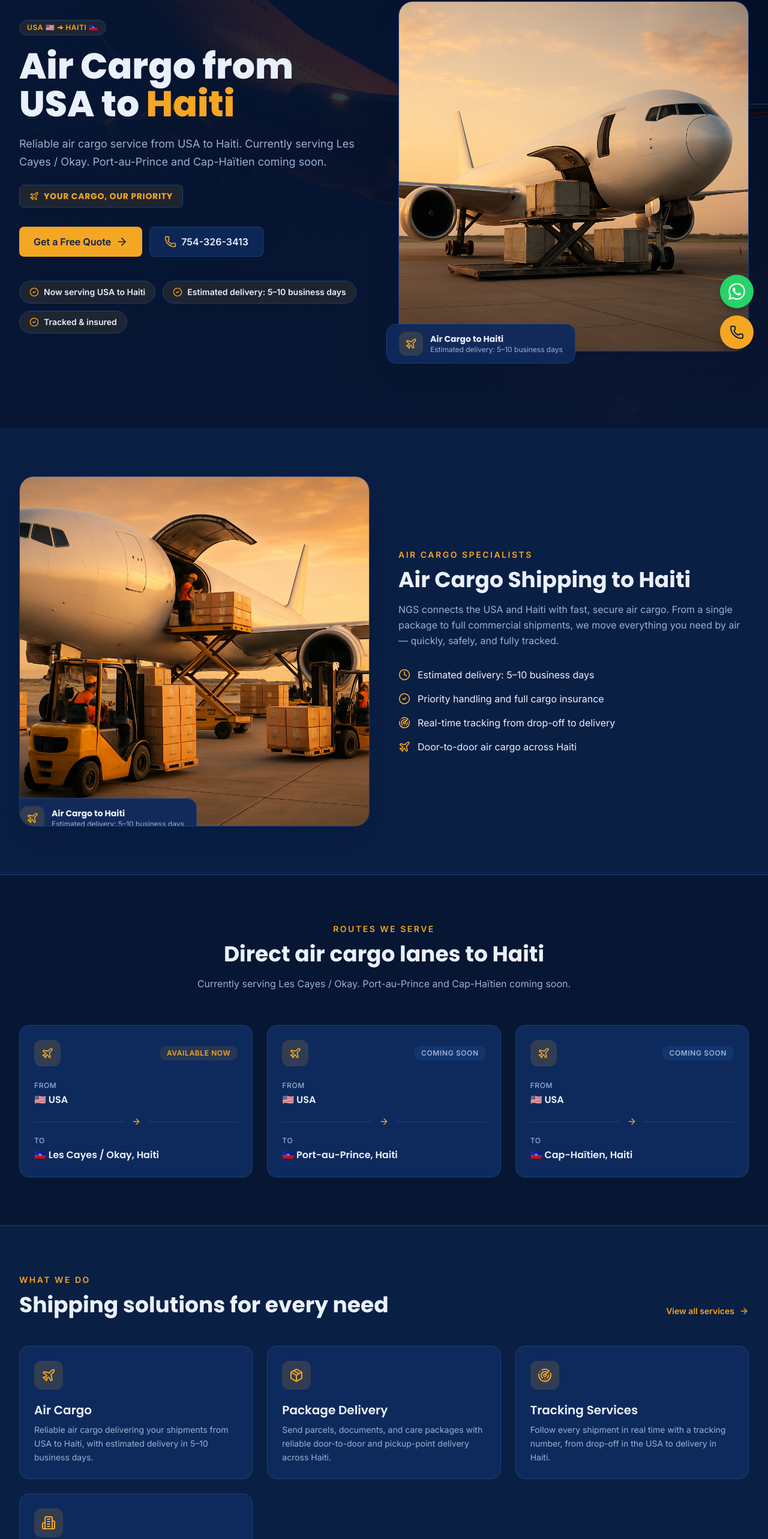
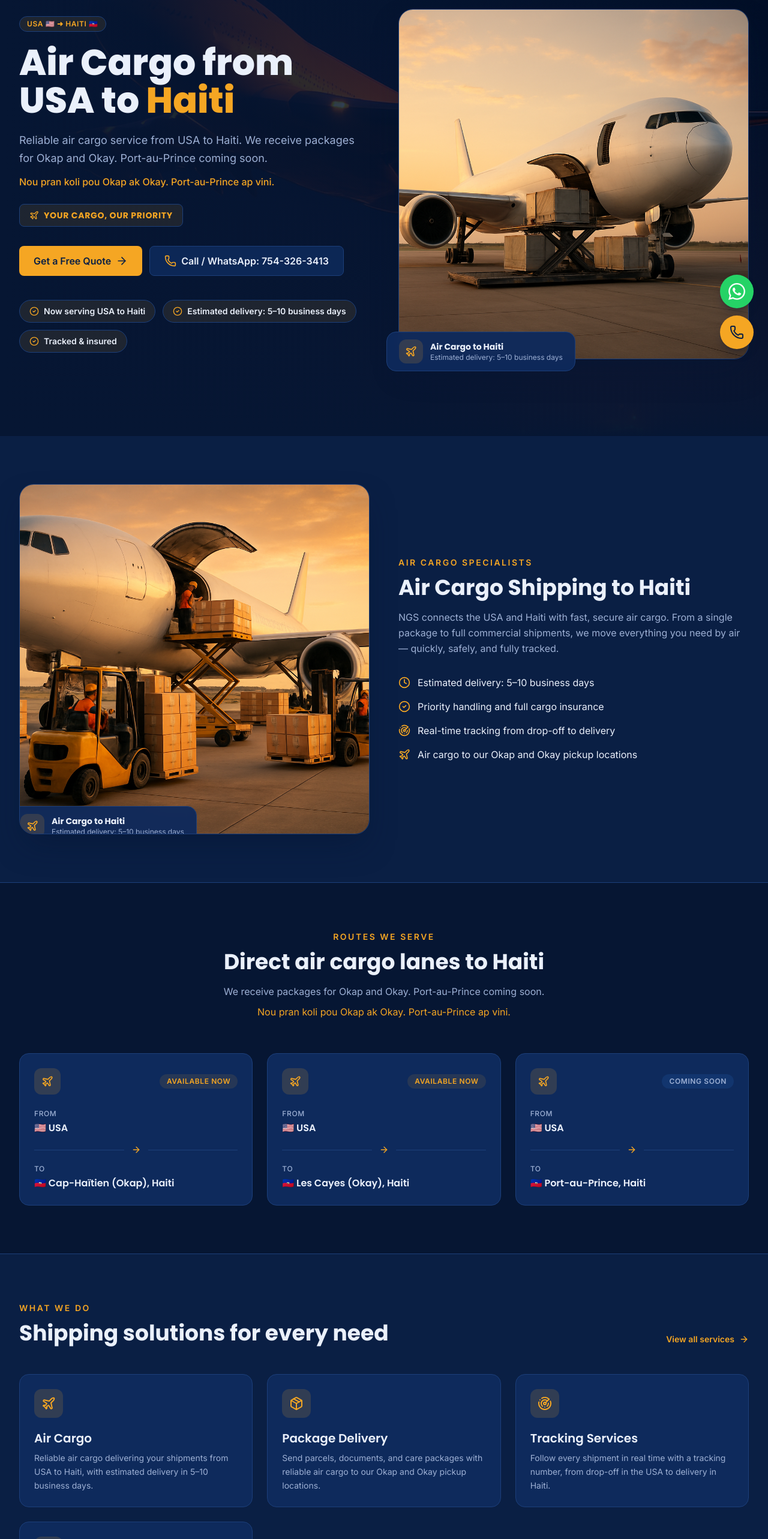
Before and after one commit to Mardochev/ngs-shipping-website, a Next.js app: page / in a window 1280 px wide. Shown: the part 194-2760 px from the top of the page at 60% size. Built offline with nearby package versions, Linux system fonts and the light colour scheme; no server answers.

Commit message:
feat: enhance contact page and update air cargo info
Co-authored-by: Mardochev <289339862+Mardochev@users.noreply.github.com>

```diff
--- a/app/(public)/contact/page.tsx
+++ b/app/(public)/contact/page.tsx
@@ -1,5 +1,5 @@
 import type { Metadata } from "next"
-import { Phone, Mail, MapPin, Clock, MessageCircle } from "lucide-react"
+import { Phone, Mail, MapPin, Clock, MessageCircle, Globe } from "lucide-react"
 import { PageHeader } from "@/components/page-header"
 import { ContactForm } from "@/components/contact-form"
 import { site } from "@/lib/site"
@@ -38,7 +38,7 @@ export default function ContactPage() {
                     <Phone className="h-5 w-5" aria-hidden="true" />
                   </span>
                   <span>
-                    <span className="block text-sm text-muted-foreground">Call us</span>
+                    <span className="block text-sm text-muted-foreground">Call / WhatsApp</span>
                     <span className="font-display text-lg font-semibold text-foreground">
                       {site.phone}
                     </span>
@@ -56,9 +56,9 @@ export default function ContactPage() {
                     <MessageCircle className="h-5 w-5" aria-hidden="true" />
                   </span>
                   <span>
-                    <span className="block text-sm text-muted-foreground">WhatsApp</span>
+                    <span className="block text-sm text-muted-foreground">Chat on WhatsApp</span>
                     <span className="font-display text-lg font-semibold text-foreground">
-                      {site.whatsappNumber}
+                      {site.phone}
                     </span>
                   </span>
                 </a>
@@ -75,6 +75,24 @@ export default function ContactPage() {
                     <span className="block text-sm text-muted-foreground">Email</span>
                     <span className="font-display text-lg font-semibold text-foreground">
                       {site.email}
+                    </span>
+                  </span>
+                </a>
+              </li>
+              <li>
+                <a
+                  href={site.websiteHref}
+                  target="_blank"
+                  rel="noopener noreferrer"
+                  className="flex items-start gap-4 rounded-2xl border border-border bg-card p-5 transition-colors hover:border-primary/60"
+                >
+                  <span className="flex h-11 w-11 flex-shrink-0 items-center justify-center rounded-xl bg-primary/15 text-primary">
+                    <Globe className="h-5 w-5" aria-hidden="true" />
+                  </span>
+                  <span>
+                    <span className="block text-sm text-muted-foreground">Website</span>
+                    <span className="font-display text-lg font-semibold text-foreground">
+                      {site.website}
                     </span>
                   </span>
                 </a>
--- a/app/(public)/page.tsx
+++ b/app/(public)/page.tsx
@@ -50,7 +50,7 @@ export default function HomePage() {
                   { icon: Clock, text: "Estimated delivery: 5\u201310 business days" },
                   { icon: CheckCircle2, text: "Priority handling and full cargo insurance" },
                   { icon: Radar, text: "Real-time tracking from drop-off to delivery" },
-                  { icon: Plane, text: "Door-to-door air cargo across Haiti" },
+                  { icon: Plane, text: "Air cargo to our Okap and Okay pickup locations" },
                 ].map((item) => (
                   <li key={item.text} className="flex items-start gap-3">
                     <item.icon className="mt-0.5 h-5 w-5 flex-shrink-0 text-primary" aria-hidden="true" />
@@ -74,15 +74,18 @@ export default function HomePage() {
               Direct air cargo lanes to Haiti
             </h2>
             <p className="mt-4 text-pretty leading-relaxed text-muted-foreground">
-              Currently serving Les Cayes / Okay. Port-au-Prince and Cap-Ha{"\u00EF"}tien coming soon.
+              We receive packages for Okap and Okay. Port-au-Prince coming soon.
+            </p>
+            <p className="mt-2 text-pretty leading-relaxed text-primary">
+              Nou pran koli pou Okap ak Okay. Port-au-Prince ap vini.
             </p>
           </div>
 
           <div className="mt-14 grid gap-6 sm:grid-cols-2 lg:grid-cols-3">
             {[
-              { from: "USA", fromFlag: "\u{1F1FA}\u{1F1F8}", to: "Les Cayes / Okay, Haiti", toFlag: "\u{1F1ED}\u{1F1F9}", available: true },
+              { from: "USA", fromFlag: "\u{1F1FA}\u{1F1F8}", to: "Cap-Ha\u00EFtien (Okap), Haiti", toFlag: "\u{1F1ED}\u{1F1F9}", available: true },
+              { from: "USA", fromFlag: "\u{1F1FA}\u{1F1F8}", to: "Les Cayes (Okay), Haiti", toFlag: "\u{1F1ED}\u{1F1F9}", available: true },
               { from: "USA", fromFlag: "\u{1F1FA}\u{1F1F8}", to: "Port-au-Prince, Haiti", toFlag: "\u{1F1ED}\u{1F1F9}", available: false },
-              { from: "USA", fromFlag: "\u{1F1FA}\u{1F1F8}", to: "Cap-Ha\u00EFtien, Haiti", toFlag: "\u{1F1ED}\u{1F1F9}", available: false },
             ].map((route) => (
               <div
                 key={route.to}
@@ -205,7 +208,7 @@ export default function HomePage() {
                 "Cargo insurance available",
                 "Bilingual customer support",
                 "Fast, secure air cargo",
-                "Door-to-door delivery",
+                "Convenient pickup locations",
               ].map((item) => (
                 <li key={item} className="flex items-start gap-3">
                   <CheckCircle2 className="mt-0.5 h-5 w-5 flex-shrink-0 text-primary" aria-hidden="true" />
--- a/app/(public)/services/page.tsx
+++ b/app/(public)/services/page.tsx
@@ -56,7 +56,7 @@ export default function ServicesPage() {
             </p>
             <ul className="mt-8 space-y-4">
               {[
-                "Direct routes to Port-au-Prince and Cap-Haïtien",
+                "Direct routes to Okap and Okay (Port-au-Prince coming soon)",
                 "Customs documentation and clearance support",
                 "Consolidation services to lower your costs",
                 "Flexible pickup and drop-off scheduling",
--- a/components/cta-section.tsx
+++ b/components/cta-section.tsx
@@ -10,8 +10,8 @@ export function CtaSection() {
           Ready to ship to Haiti {"\u{1F1ED}\u{1F1F9}"}?
         </h2>
         <p className="mx-auto mt-4 max-w-2xl text-pretty leading-relaxed text-muted-foreground">
-          Get a free quote today for reliable air cargo from USA to Haiti. Now serving Les Cayes
-          / Okay, with Port-au-Prince and Cap-Ha{"\u00EF"}tien coming soon.
+          Get a free quote today for reliable air cargo from USA to Haiti. We receive packages for
+          Okap and Okay. Port-au-Prince coming soon.
         </p>
         <div className="mt-8 flex flex-col items-center justify-center gap-3 sm:flex-row">
           <a
@@ -19,7 +19,7 @@ export function CtaSection() {
             className="inline-flex w-full items-center justify-center gap-2 rounded-lg bg-primary px-6 py-3 text-base font-semibold text-primary-foreground transition-colors hover:bg-apricot-light sm:w-auto"
           >
             <Phone className="h-5 w-5" aria-hidden="true" />
-            Call {site.phone}
+            Call / WhatsApp: {site.phone}
           </a>
           <Link
             href="/contact"
--- a/components/footer.tsx
+++ b/components/footer.tsx
@@ -1,5 +1,5 @@
 import Link from "next/link"
-import { Plane, Phone, MessageCircle, Mail, MapPin } from "lucide-react"
+import { Plane, Phone, MessageCircle, Mail, MapPin, Globe } from "lucide-react"
 import { navLinks, site } from "@/lib/site"
 
 export function Footer() {
@@ -64,7 +64,7 @@ export function Footer() {
               <li>
                 <a href={site.phoneHref} className="flex items-start gap-2.5 transition-colors hover:text-primary">
                   <Phone className="mt-0.5 h-4 w-4 flex-shrink-0 text-primary" aria-hidden="true" />
-                  {site.phone}
+                  Call / WhatsApp: {site.phone}
                 </a>
               </li>
               <li>
@@ -75,13 +75,24 @@ export function Footer() {
                   className="flex items-start gap-2.5 transition-colors hover:text-primary"
                 >
                   <MessageCircle className="mt-0.5 h-4 w-4 flex-shrink-0 text-primary" aria-hidden="true" />
-                  WhatsApp: {site.whatsappNumber}
+                  Chat on WhatsApp
                 </a>
               </li>
               <li>
                 <a href={site.emailHref} className="flex items-start gap-2.5 transition-colors hover:text-primary">
                   <Mail className="mt-0.5 h-4 w-4 flex-shrink-0 text-primary" aria-hidden="true" />
                   {site.email}
+                </a>
+              </li>
+              <li>
+                <a
+                  href={site.websiteHref}
+                  target="_blank"
+                  rel="noopener noreferrer"
+                  className="flex items-start gap-2.5 transition-colors hover:text-primary"
+                >
+                  <Globe className="mt-0.5 h-4 w-4 flex-shrink-0 text-primary" aria-hidden="true" />
+                  {site.website}
                 </a>
               </li>
               <li className="flex items-start gap-2.5">
--- a/components/hero.tsx
+++ b/components/hero.tsx
@@ -28,8 +28,11 @@ export function Hero() {
             <span className="text-primary">Haiti</span>
           </h1>
           <p className="mt-5 max-w-xl text-pretty text-lg leading-relaxed text-muted-foreground">
-            Reliable air cargo service from USA to Haiti. Currently serving Les Cayes / Okay.
-            Port-au-Prince and Cap-Ha{"\u00EF"}tien coming soon.
+            Reliable air cargo service from USA to Haiti. We receive packages for Okap and Okay.
+            Port-au-Prince coming soon.
+          </p>
+          <p className="mt-3 max-w-xl text-pretty text-base font-medium leading-relaxed text-primary">
+            Nou pran koli pou Okap ak Okay. Port-au-Prince ap vini.
           </p>
 
           <div className="mt-6 inline-flex items-center gap-2 rounded-lg border border-primary/40 bg-primary/10 px-4 py-2">
@@ -52,7 +55,7 @@ export function Hero() {
               className="inline-flex items-center justify-center gap-2 rounded-lg border border-border bg-secondary/60 px-6 py-3 text-base font-semibold text-foreground backdrop-blur transition-colors hover:border-primary"
             >
               <Phone className="h-5 w-5 text-primary" aria-hidden="true" />
-              {site.phone}
+              Call / WhatsApp: {site.phone}
             </a>
           </div>
 
--- a/components/navbar.tsx
+++ b/components/navbar.tsx
@@ -53,7 +53,7 @@ export function Navbar({ customer }: { customer: CustomerSession | null }) {
             className="flex items-center gap-2 text-sm font-semibold text-foreground transition-colors hover:text-primary"
           >
             <Phone className="h-4 w-4 text-primary" aria-hidden="true" />
-            {site.phone}
+            Call / WhatsApp: {site.phone}
           </a>
           {customer ? (
             <Link
@@ -118,7 +118,7 @@ export function Navbar({ customer }: { customer: CustomerSession | null }) {
                 className="flex items-center gap-2 px-3 text-base font-semibold text-foreground"
               >
                 <Phone className="h-4 w-4 text-primary" aria-hidden="true" />
-                {site.phone}
+                Call / WhatsApp: {site.phone}
               </a>
               {customer ? (
                 <Link
--- a/lib/data.ts
+++ b/lib/data.ts
@@ -11,7 +11,7 @@ export const services = [
     icon: Package,
     title: "Package Delivery",
     description:
-      "Send parcels, documents, and care packages with reliable door-to-door and pickup-point delivery across Haiti.",
+      "Send parcels, documents, and care packages with reliable air cargo to our Okap and Okay pickup locations.",
   },
   {
     icon: Radar,
@@ -45,8 +45,8 @@ export const steps = [
   },
   {
     step: "04",
-    title: "Delivered in Haiti",
-    description: "Your shipment arrives safely and is ready for pickup or door-to-door delivery in Haiti.",
+    title: "Arrives in Haiti",
+    description: "Your shipment arrives safely and is ready for pickup at our Okap or Okay location.",
   },
 ] as const
 
@@ -75,7 +75,7 @@ export const pricingPlans = [
       "Priority handling",
       "Full insurance coverage",
       "Real-time tracking",
-      "Door-to-door available",
+      "Priority pickup available",
     ],
     highlighted: true,
   },
--- a/lib/site.ts
+++ b/lib/site.ts
@@ -2,12 +2,14 @@ export const site = {
   name: "NEXTLANE GLOBAL SHIPPING",
   shortName: "NGS",
   phone: "754-326-3413",
-  phoneHref: "tel:7543263413",
-  whatsappNumber: "954-200-5828",
-  whatsapp: "https://wa.me/19542005828",
+  phoneHref: "tel:+17543263413",
+  whatsappNumber: "754-326-3413",
+  whatsapp: "https://wa.me/17543263413",
   email: "info@ngsshipping.com",
   emailHref: "mailto:info@ngsshipping.com",
-  address: "83 NW 15th PL, Pompano Beach, FL 33060",
+  website: "www.ngsshipping.com",
+  websiteHref: "https://www.ngsshipping.com",
+  address: "83 NW 15th Pl, Pompano Beach, FL 33060",
   tagline: "Fast, Secure & Reliable Air Cargo from the USA to Haiti",
   slogan: "Your Cargo, Our Priority",
 } as const
```
